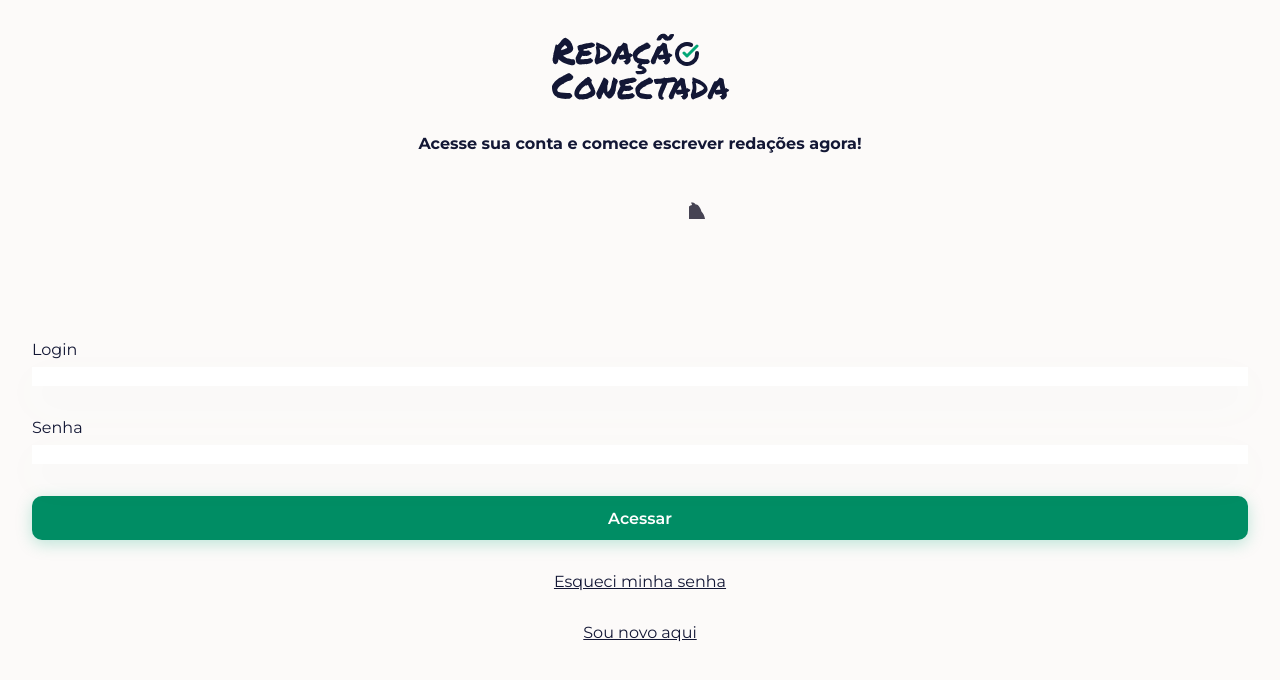
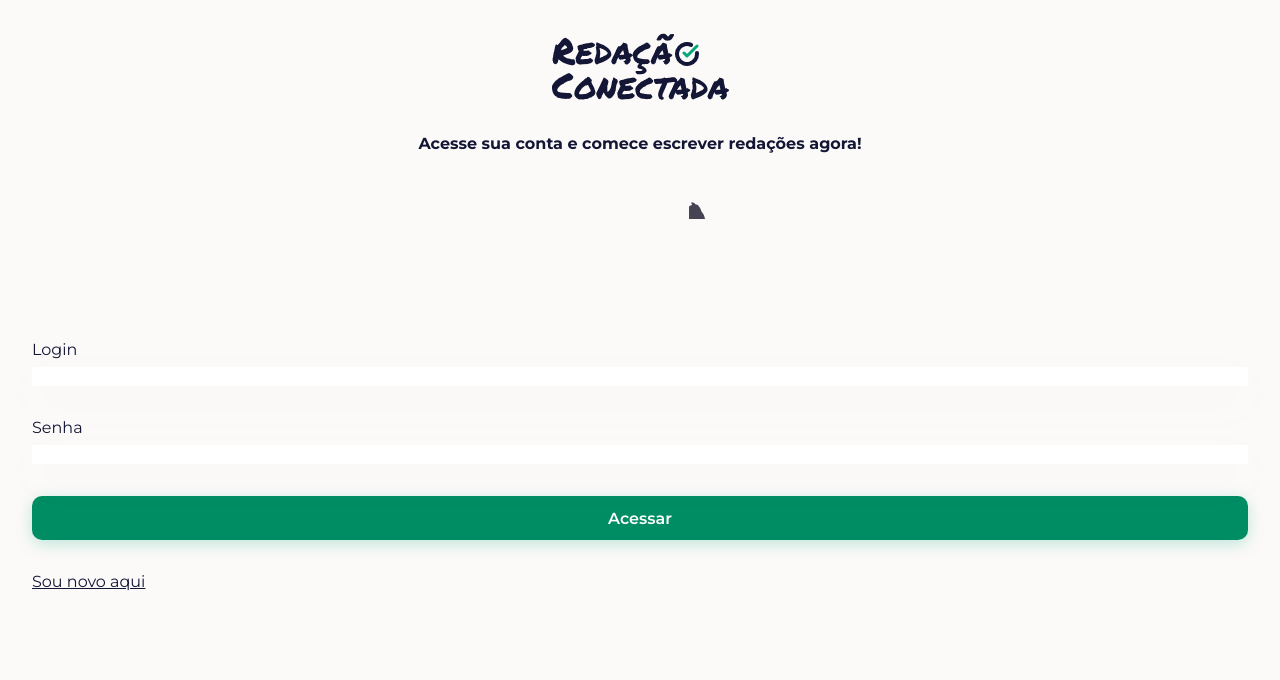
Before and after one commit to Redacao-Conectada/frontend, a React (Create React App) app: page /login in a window 1280 px wide. Shown: the top 680 px of the page. Built offline with nearby package versions, Linux system fonts and the light colour scheme.

Commit message:
Atualização da página de Login

```diff
--- a/src/pages/Login/index.tsx
+++ b/src/pages/Login/index.tsx
@@ -4,9 +4,9 @@ import Button from '@components/Button';
 import Input from '@components/Input';
 import Link from '@components/Link';
 import React from 'react';
-import { LoginContainer } from './styles';
+import { LoginContainer, LinksContainer } from './styles';
 
-const Login = (): JSX.Element => {
+const Login: React.FC = () => {
   return (
     <LoginContainer>
       <Logo />
@@ -15,8 +15,9 @@ const Login = (): JSX.Element => {
       <Input label="Login" type="text" />
       <Input label="Senha" type="password" />
       <Button text="Acessar" />
-      <Link path="/forgot" text="Esqueci minha senha" />
-      <Link path="/register" text="Sou novo aqui" />
+      <LinksContainer>
+        <Link path="/register" text="Sou novo aqui" />
+      </LinksContainer>
     </LoginContainer>
   );
 };
--- a/src/pages/Login/styles.ts
+++ b/src/pages/Login/styles.ts
@@ -8,3 +8,9 @@ export const LoginContainer = styled.div`
   gap: 32px;
   padding: 32px;
 `;
+
+export const LinksContainer = styled.div`
+  display: flex;
+  justify-content: space-between;
+  width: 100%;
+`;
```
